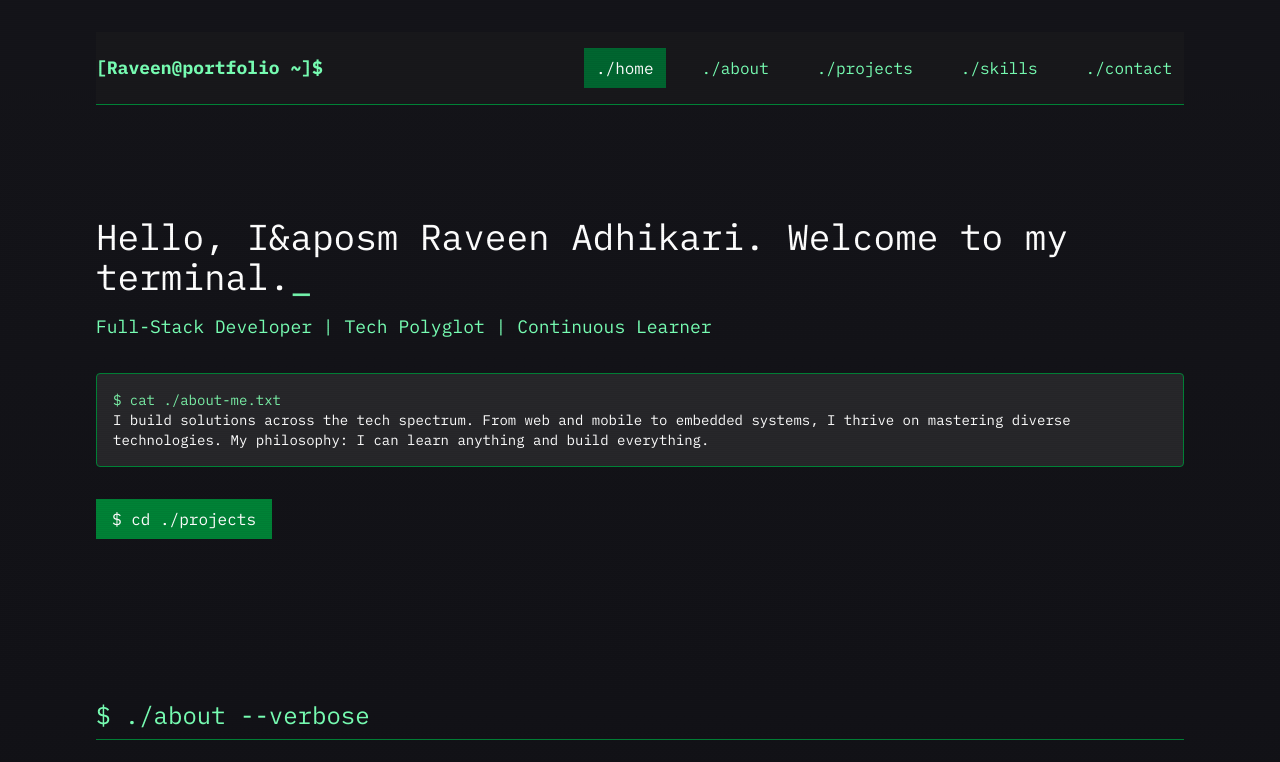
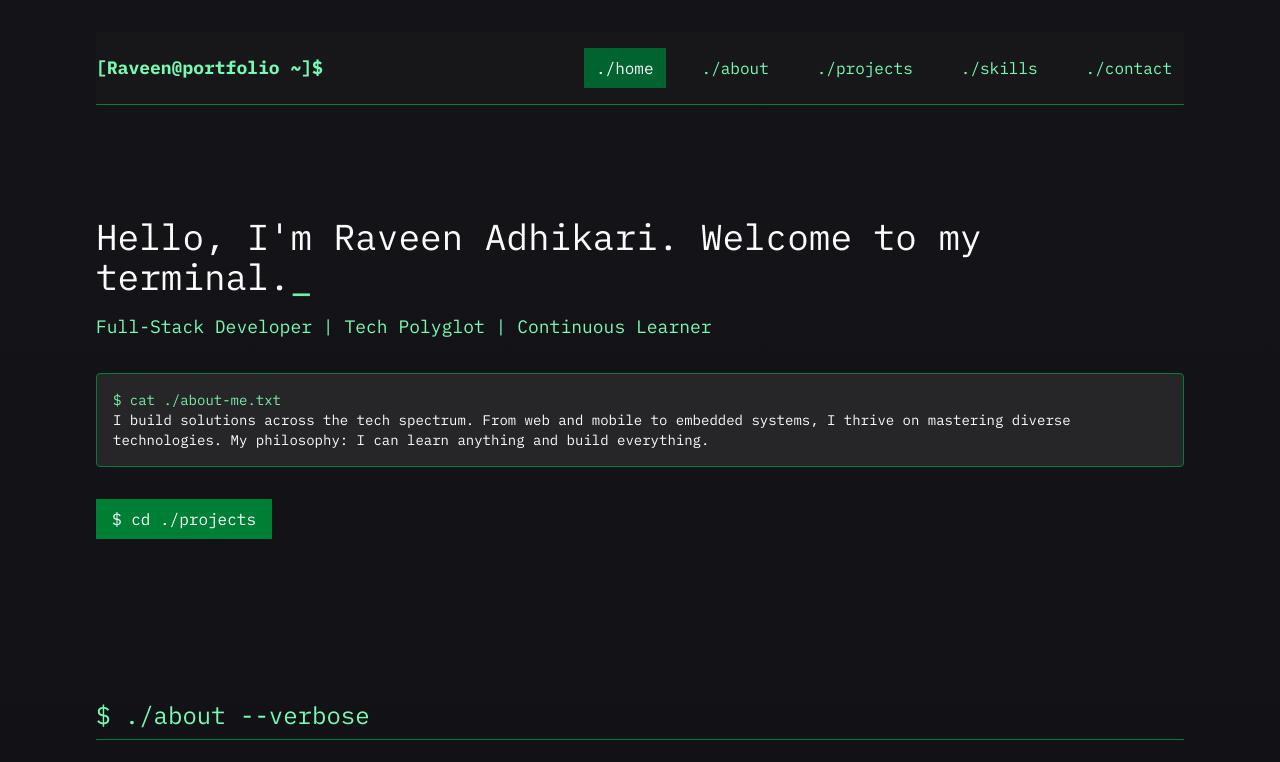
Before and after one commit to raveenadhikari/portfolio02, a Next.js app: page / in a window 1280 px wide. Shown: the top 762 px of the page. Built offline with nearby package versions, Linux system fonts and the light colour scheme.

Commit message:
a name change

```diff
--- a/app/page.tsx
+++ b/app/page.tsx
@@ -31,7 +31,7 @@ export default function Home() {
 
 
   const [typedText, setTypedText] = useState("");
-  const fullText = "Hello, I&aposm Raveen Adhikari. Welcome to my terminal.";
+  const fullText = "Hello, I'm Raveen Adhikari. Welcome to my terminal.";
   const [activeSection, setActiveSection] = useState("home");
   const [isMobileMenuOpen, setIsMobileMenuOpen] = useState(false); // State for mobile menu
   const [isModalOpen, setIsModalOpen] = useState(false);
```
